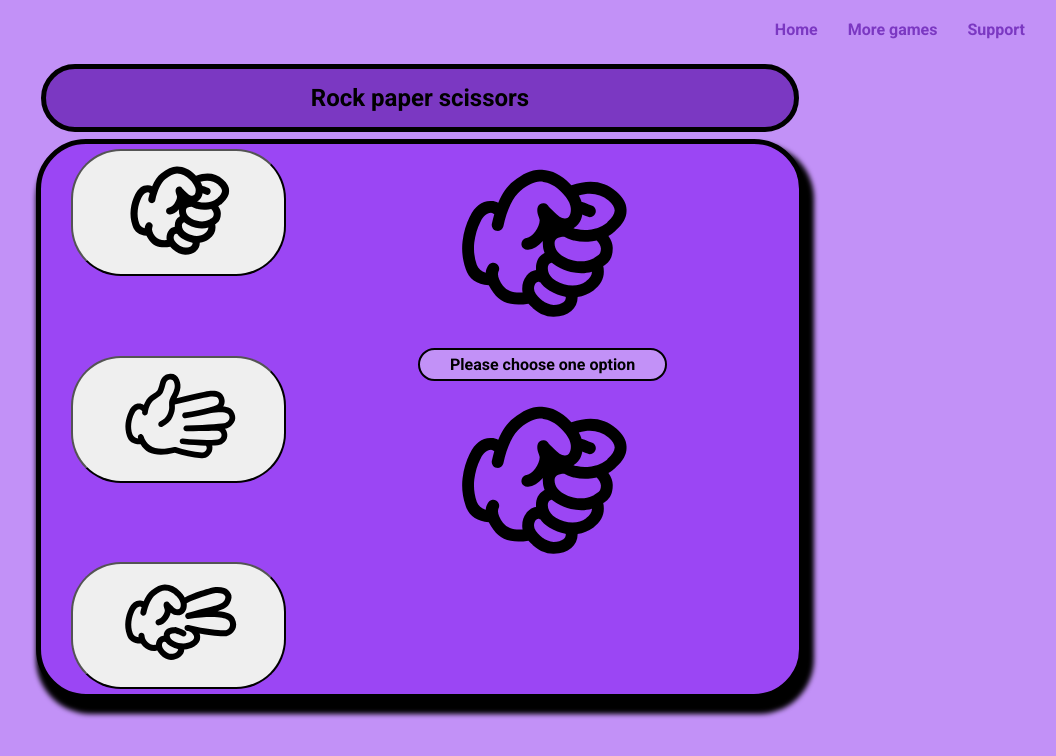
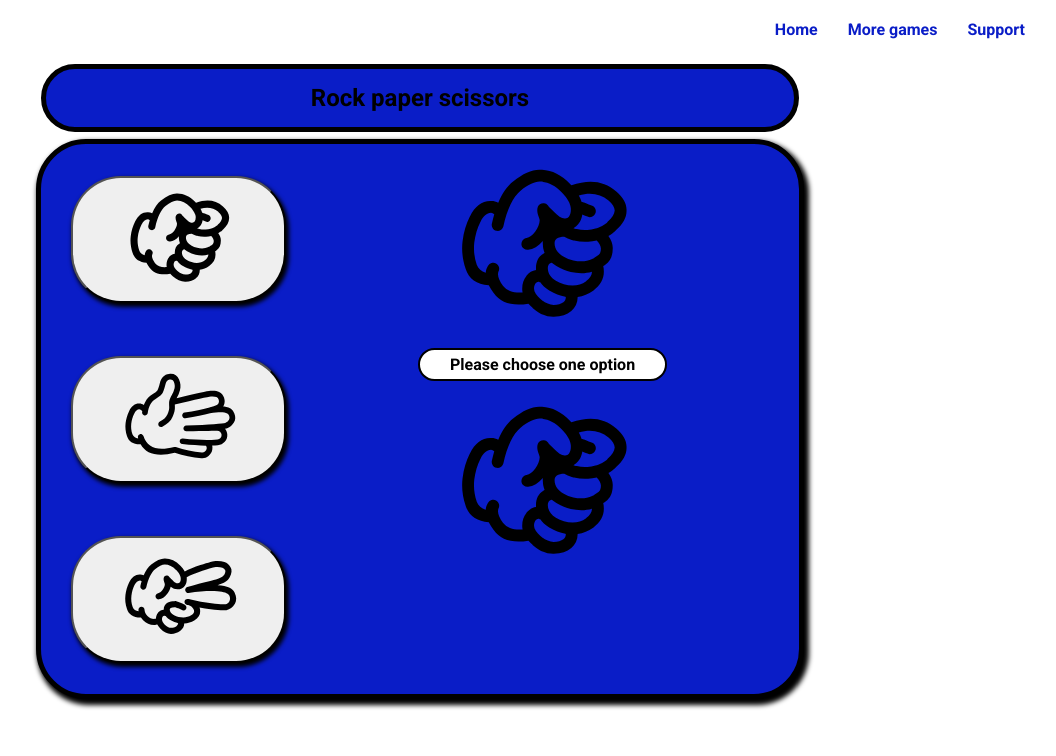
Before and after one commit to Enmanuel-X/Juego-de-piedra-papel-o-tijera, a plain HTML site: page index.html in a window 1280 px wide. Shown: the whole page, without its empty margins (220-1276 px from the left). Drawn offline with Linux system fonts and the light colour scheme.

Commit message:
Modificando estilos

```diff
--- a/index.html
+++ b/index.html
@@ -65,6 +65,6 @@
         </section>
     </main>
 
-    <script src="/js/main.js"></script>
+    <script src="juego.js"></script>
 </body>
 </html>
--- a/styles/styles.css
+++ b/styles/styles.css
@@ -1,7 +1,7 @@
 :root {
-    --body : #7B38C2;
-    --color_primary :#9B46F4 ;
-    --color_secudary :#C291F7;
+    --body : #0a1dc7;
+    --color_primary :#0a1dc7 ;
+    --color_secudary :#ffffff;
     --tipografia : 'Roboto', sans-serif;
     --font-size_Words : 1.6rem;
     --Titles :1.7rem;
@@ -70,7 +70,7 @@ body {
     top: 8rem;
     border-radius: 5rem;
     background: var(--color_primary);
-    box-shadow: .5rem 1rem .5rem .5rem;
+    box-shadow: 3px 4px 5px 2px;
 }
 
 .game__absolute {
@@ -97,13 +97,19 @@ body {
     height: 100%;
     display: flex;
     flex-direction: column;
-    justify-content: space-between;
+    justify-content: space-around;
     padding: .5rem 0 0.5rem 3rem;
 
 }
 
 .game__buttons {
     border-radius: 5rem;
+    box-shadow: 2px 3px 4px 1px;
+    transition: .3s;
+}
+
+.game__buttons:hover {
+    box-shadow: none;
 }
 
 .game__img {
```
